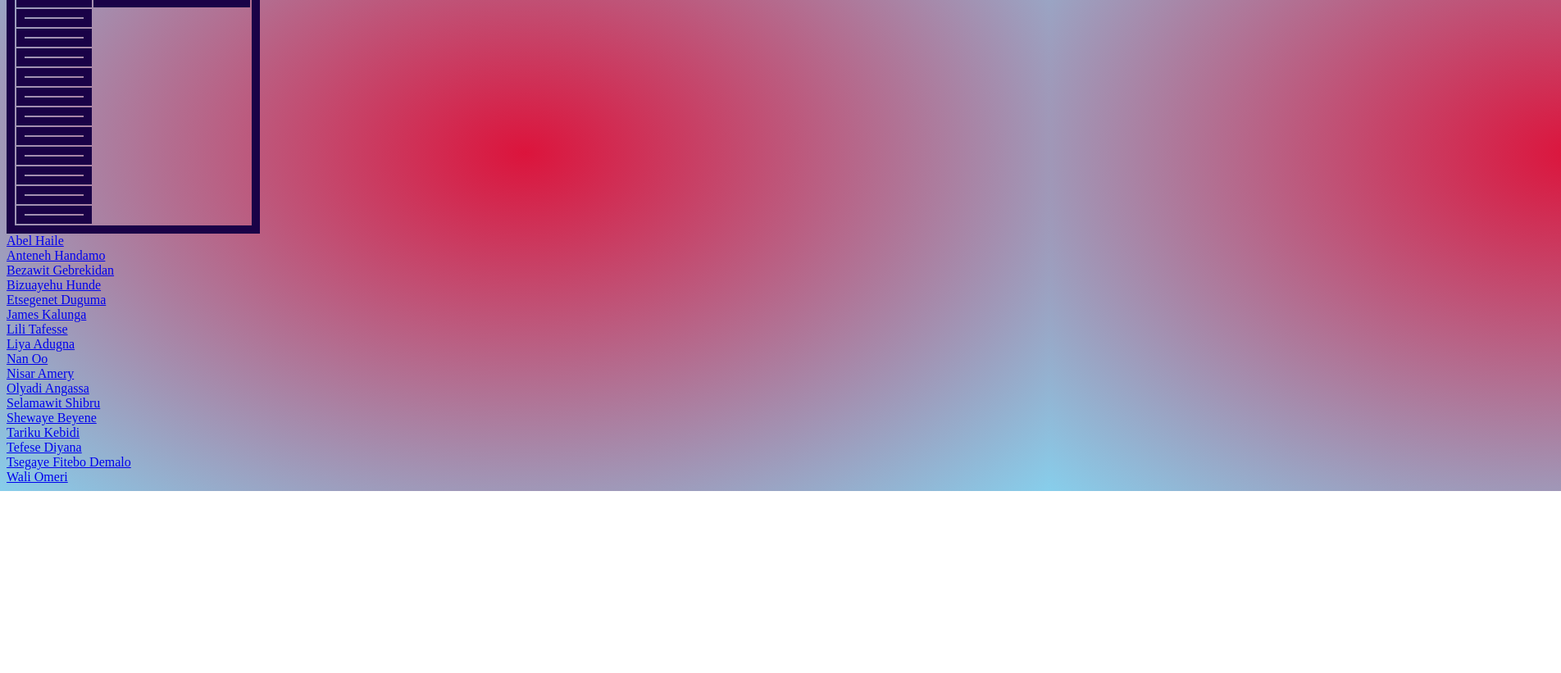
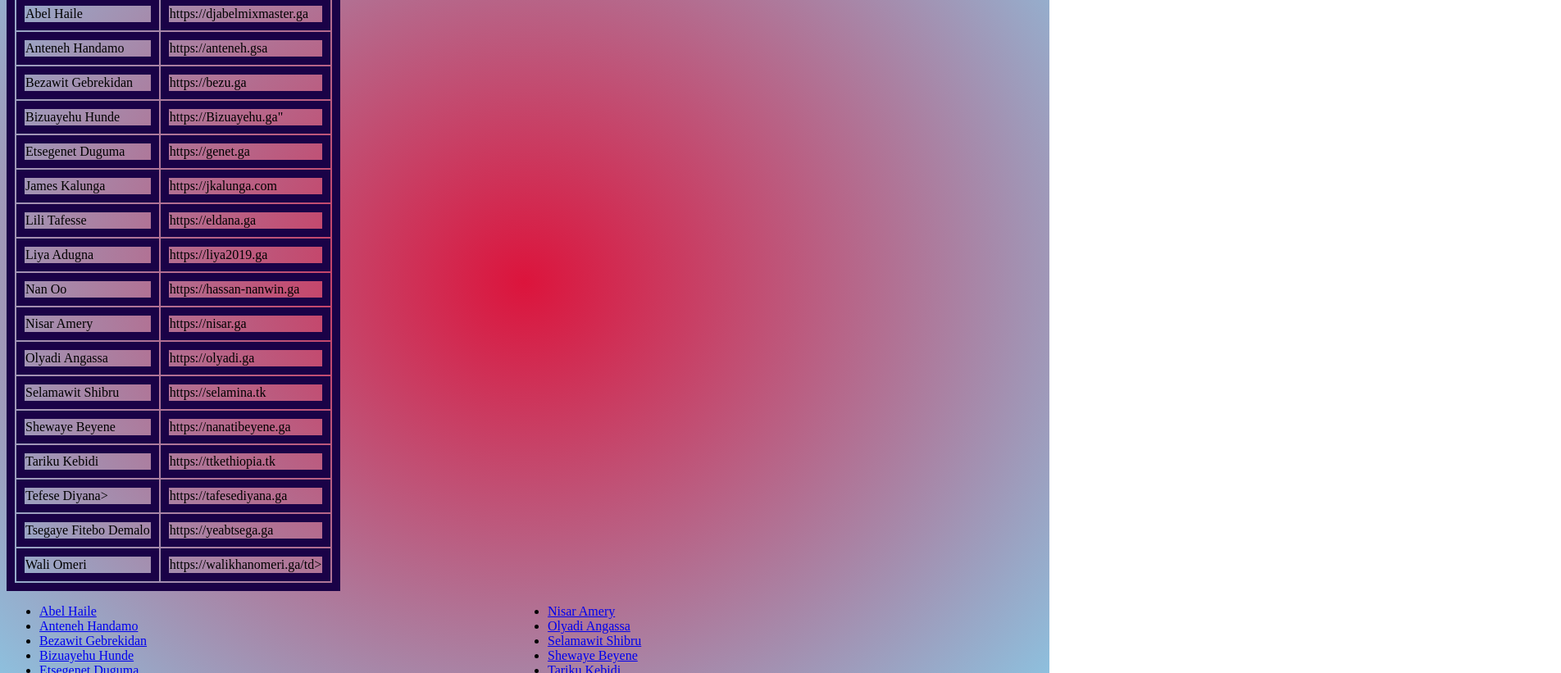
Before and after one commit to juliepixels/refcode, a plain HTML site: page teams.html in a window 1280 px wide. Shown: the part 226-1047 px from the top of the page at 82% size, 1904 px wide, since content can reach past the window. Before the commit the page ends 825 px from the top, so only its background shows below. Drawn offline with Linux system fonts and the light colour scheme.

Commit message:
Update teams.html

```diff
--- a/teams.html
+++ b/teams.html
@@ -22,120 +22,140 @@ tfoot {
     color: rgb(91, 214, 19); text-shadow: 0vmax;
 }
 h1 {
-  animation-duration: 6s;
+    animation-duration: 3s;
     animation-name: slidein;
   }
 
   @keyframes slidein {
     from {
-    margin-right: 100%;
+      margin-left: 100%;
       width: 300%;
     }
 
-  85% {
-    font-size: 300%;
-    margin-right: 35%;
-    width: 150%;
-  }
-
     to {
-    margin-right: 100%;
+      margin-left: 0%;
       width: 100%;
     }
-
   }
   {
     background:content-box radial-gradient(crimson, skyblue);
    }
 h1 {
-  color:brown; font-size:50px;
+  color:rgb(42, 85, 165); font-size:50px;background:content-box radial-gradient(crimson, skyblue);
+}
+.color{
+  color:rgb(165, 42, 118); font-size:35px;
+}
+.ul{
+columns:2; column-span: all;
 }
 
 </style>
 <body>
 
-<h1>Meet my Classmates</h1>
+<h1>Meet my Classmates!</h1>
 <table>
   <thead>
       <tr>
-          <th colspan="2">Meet my Classmates</th>
+          <th colspan="5">Meet my Classmates</th>
       </tr>
   </thead>
   <tbody>
       <tr>
-          <td>Names</td>
-          <td>Domains</td>
+          <td class="color"><b>Names</b></td>
+          <td class="color"><b>Domains</b></td>
       </tr>
       <tr>
-        <td><a href="https://djabelmixmaster.ga">Abel Haile</a></td>
-        <td>https://djabelmixmaster.ga</td>
+        <td>Abel Haile</td>
+        <td><a>https://djabelmixmaster.ga</a></td>
       </tr>
       <tr>
-        <td</td>
-        <td></td>
+        <td>Anteneh Handamo</td>
+        <td>https://anteneh.gsa</td>
       </tr>
       <tr>
-        <td</td>
-        <td></td>
+        <td>Bezawit Gebrekidan</td>
+        <td>https://bezu.ga</td>
       </tr>
       <tr>
-        <td</td>
-        <td></td>
+        <td>Bizuayehu Hunde</td>
+        <td>https://Bizuayehu.ga"</td>
       </tr>
       <tr>
-        <td</td>
-        <td></td>
+        <td>Etsegenet Duguma</td>
+        <td>https://genet.ga</td>
       </tr>
       <tr>
-        <td</td>
-        <td></td>
+        <td>James Kalunga</td>
+        <td>https://jkalunga.com</td>
       </tr>
       <tr>
-        <td</td>
-        <td></td>
+        <td>Lili Tafesse</td>
+        <td>https://eldana.ga</td>
       </tr>
       <tr>
-        <td</td>
-        <td></td>
+        <td>Liya Adugna</td>
+        <td>https://liya2019.ga</td>
       </tr>
       <tr>
-        <td</td>
-        <td></td>
+        <td>Nan Oo</td>
+        <td>https://hassan-nanwin.ga</td>
       </tr>
       <tr>
-        <td</td>
-        <td></td>
+        <td>Nisar Amery</td>
+        <td>https://nisar.ga</td>
       </tr>
       <tr>
-        <td</td>
-        <td></td>
+        <td>Olyadi Angassa</td>
+        <td>https://olyadi.ga</td>
       </tr>
       <tr>
-        <td</td>
-        <td></td>
+        <td>Selamawit Shibru</td>
+        <td>https://selamina.tk</td>
+      </tr>
+      <tr>
+        <td>Shewaye Beyene</td>
+        <td>https://nanatibeyene.ga</td>
+      </tr>
+      <tr>
+        <td>Tariku Kebidi</td>
+        <td>https://ttkethiopia.tk</td>
+      </tr>
+      <tr>
+        <td>Tefese Diyana></td>
+        <td>https://tafesediyana.ga</td>
+      </tr>
+      <tr>
+        <td>Tsegaye Fitebo Demalo</td>
+        <td>https://yeabtsega.ga</td>
+      </tr>
+      <tr>
+        <td>Wali Omeri</td>
+        <td>https://walikhanomeri.ga/td>
       </tr>
   </tbody>
 </table>
 
+<ul class="ul">
 
-
-<a href="https://djabelmixmaster.ga"> Abel Haile</a><br>
-<a href="https://anteneh.gsa">Anteneh Handamo</a><br>
-<a href="https://bezu.ga"> Bezawit Gebrekidan</a><br>
-<a href="https://Bizuayehu.ga">Bizuayehu Hunde</a><br>
-<a href="https://genet.ga">Etsegenet Duguma</a><br>
-<a href="https://jkalunga.com">James Kalunga</a><br>
-<a href="https://eldana.ga">Lili Tafesse</a><br>
-<a href="https://liya2019.ga">Liya Adugna</a><br>
-<a href="https://hassan-nanwin.ga">Nan Oo</a><br>
-<a href="https://nisar.ga">Nisar Amery</a><br>
-<a href="https://olyadi.ga">Olyadi Angassa</a><br>
-<a href="https://selamina.tk">Selamawit Shibru</a><br>
-<a href="https://nanatibeyene.ga">Shewaye Beyene</a><br>
-<a href="https://ttkethiopia.tk">Tariku Kebidi</a><br>
-<a href="https://tafesediyana.ga">Tefese Diyana</a><br>
-<a href="https://yeabtsega.ga">Tsegaye Fitebo Demalo</a><br>
-<a href="https://walikhanomeri.ga">Wali Omeri</a><br>
+<li><a href="https://djabelmixmaster.ga"> Abel Haile</a></li>
+<li><a href="https://anteneh.gsa">Anteneh Handamo</a></li>
+<li><a href="https://bezu.ga"> Bezawit Gebrekidan</a></li>
+<li><a href="https://Bizuayehu.ga">Bizuayehu Hunde</a></li>
+<li><a href="https://genet.ga">Etsegenet Duguma</a></li>
+<li><a href="https://jkalunga.com">James Kalunga</a></li>
+<li><a href="https://eldana.ga">Lili Tafesse</a></li>
+<li><a href="https://liya2019.ga">Liya Adugna</a></li>
+<li><a href="https://hassan-nanwin.ga">Nan Oo</a></li>
+<li><a href="https://nisar.ga">Nisar Amery</a></li>
+<li><a href="https://olyadi.ga">Olyadi Angassa</a></li>
+<li><a href="https://selamina.tk">Selamawit Shibru</a></li>
+<li><a href="https://nanatibeyene.ga">Shewaye Beyene</a></li>
+<li><a href="https://ttkethiopia.tk">Tariku Kebidi</a></li>
+<li><a href="https://tafesediyana.ga">Tefese Diyana</a></li>
+<li><a href="https://yeabtsega.ga">Tsegaye Fitebo Demalo</a></li>
+<li><a href="https://walikhanomeri.ga">Wali Omeri</a></li>
+</ul>
 
 
 </body>
```
Lines whose indentation alone changed are shown as unchanged.
